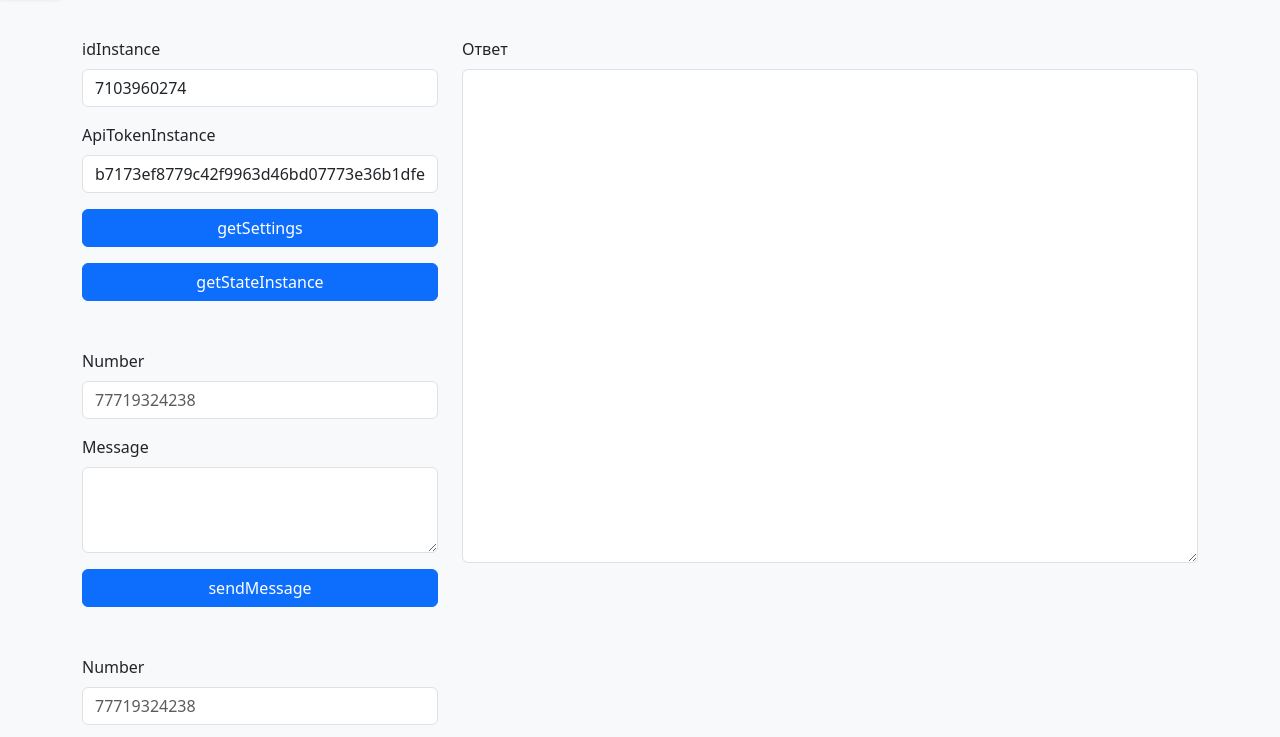
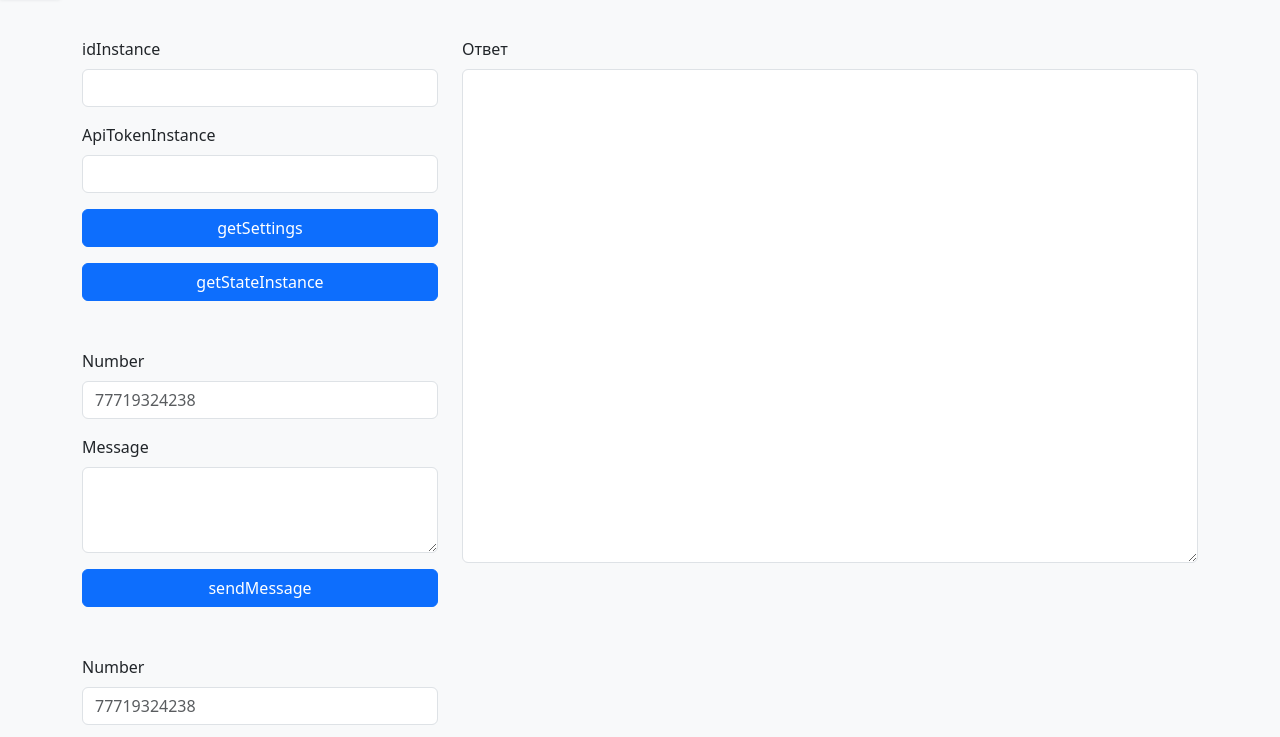
Before and after one commit to tulepbergenov/green-api-test, a website built with Vite: page index.html in a window 1280 px wide. Shown: the part 63-800 px from the top of the page. Built offline with nearby package versions, Linux system fonts and the light colour scheme.

Commit message:
chore: rm test api

```diff
--- a/index.html
+++ b/index.html
@@ -32,7 +32,6 @@
                       >idInstance</label
                     >
                     <input
-                      value="7103960274"
                       id="idInstance"
                       name="idInstance"
                       class="form-control"
@@ -43,7 +42,6 @@
                       >ApiTokenInstance</label
                     >
                     <input
-                      value="b7173ef8779c42f9963d46bd07773e36b1dfea7731ea4948a9"
                       id="apiTokenInstance"
                       name="apiTokenInstance"
                       class="form-control"
```
